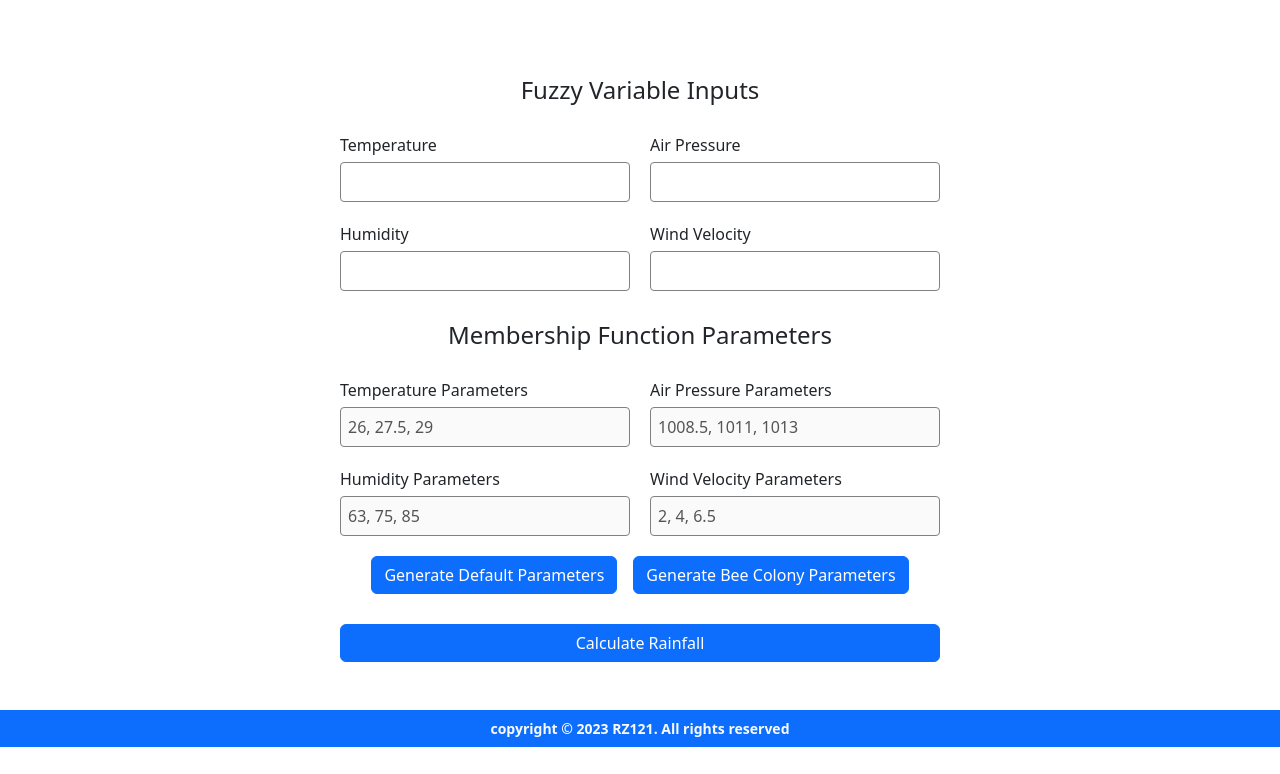
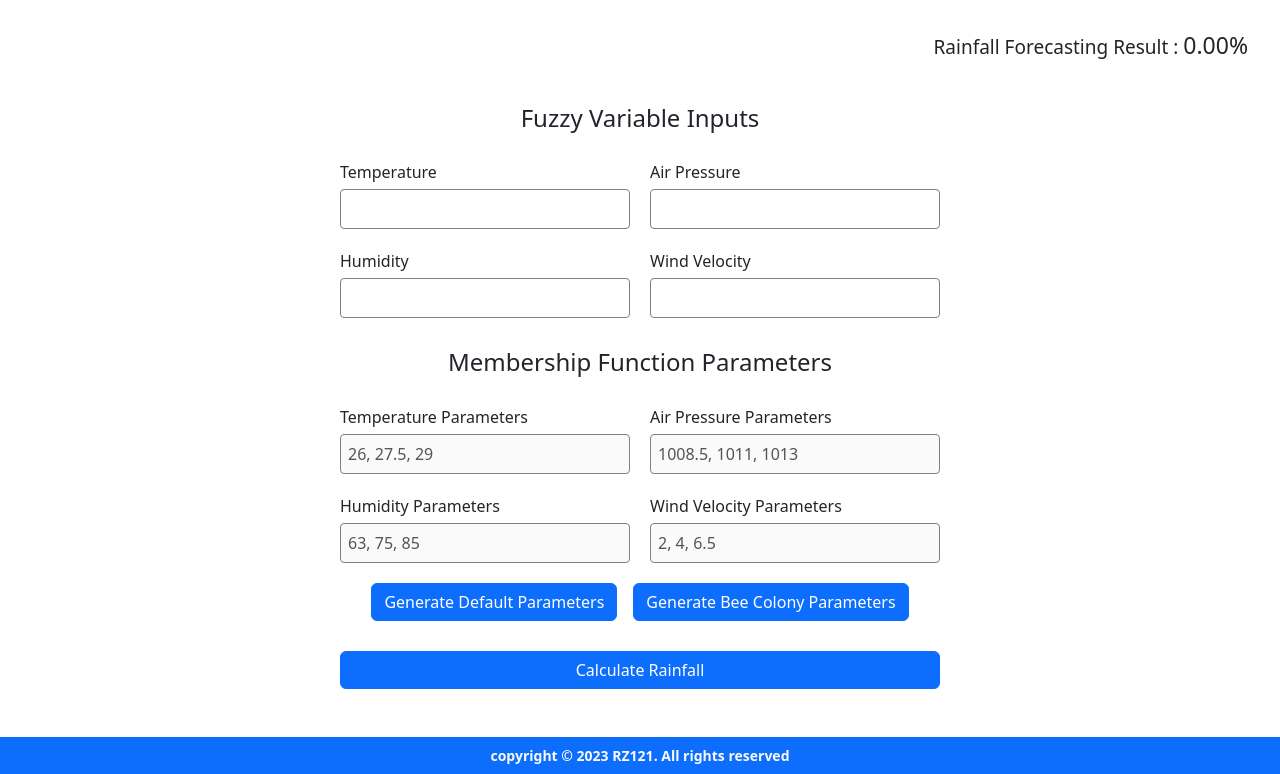
Before and after one commit to R4Z121/rainfallz, a CodeIgniter 4 app: template app/Views/pages/manualForecast.php in a window 1280 px wide. Shown: the part 70-844 px from the top of the page. Before the commit the page ends 817 px from the top, so only its background shows below. Run offline with PHP 8.4 and a stand-in for CodeIgniter, Linux system fonts and the light colour scheme; the template is opened without the code that fills it, so the values that code supplies are empty; some libraries are stand-ins or nearby versions.

Commit message:
Make feature design

```diff
--- a/app/Views/pages/manualForecast.php
+++ b/app/Views/pages/manualForecast.php
@@ -1,7 +1,11 @@
 <?= $this->extend('layouts/template'); ?>
 <?= $this->section('content'); ?>
-<section class="page-heading">
+<section class="page-heading flex-heading">
   <h1 class="page-title"><?= $title; ?></h1>
+  <div>
+    <h3 class="heading-level-content">Rainfall Forecasting Result : <span id="rainfall-forecasting-result">0.00%</span>
+    </h3>
+  </div>
 </section>
 <!-- Modal -->
 <div class="modal fade" id="abcConfiguration" tabindex="-1" aria-labelledby="abcConfigurationLabel" aria-hidden="true">
@@ -75,7 +79,7 @@
         <button class="btn btn-primary" type="button" id="generateAbcParameters" data-bs-toggle="modal" data-bs-target="#abcConfiguration">Generate Bee Colony Parameters</button>
       </div>
     </section>
-    <button class="btn btn-primary full-button" type="button">Calculate Rainfall</button>
+    <button class="btn btn-primary full-button" id="manualCalculateRainfall" type="button">Calculate Rainfall</button>
   </form>
 </section>
 <?= $this->endSection(); ?>
--- a/public/scripts/app.js
+++ b/public/scripts/app.js
@@ -47,3 +47,8 @@ $('#generateDefaultParameters').on('click', () => {
   $('input#humidity-parameters').val('63, 75, 85');
   $('input#windVelocity-parameters').val('2, 4, 6.5');
 });
+
+//Calculate Rainfall - Manual Forecasting
+$('#manualCalculateRainfall').on('click', () => {
+  alert("Next lagi gan !");
+});
--- a/public/styles/app.css
+++ b/public/styles/app.css
@@ -59,6 +59,14 @@ main {
   display: flex;
   flex-direction: column;
   gap: 25px;
+}
+
+.heading-level-content {
+  font-size: 19px;
+}
+
+.heading-level-content>span {
+  font-size: 23px;
 }
 
 .option-container {
```
Also changed, not shown: app/Controllers/ManualForecast.php (deleted, +0 -11 lines).
